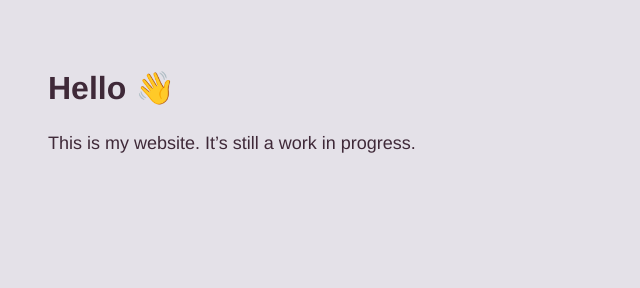
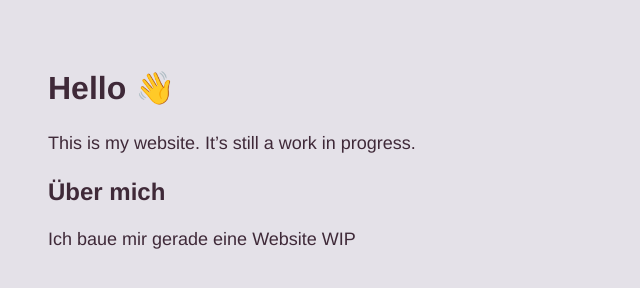
Before and after one commit to vawinkler/vawinkler.github.io, a plain HTML site: page index.html in a window 1280 px wide. Shown: the whole page, without its empty margins (0-640 px from the left). Drawn offline with Linux system fonts and the light colour scheme.

Commit message:
Update index.html

```diff
--- a/index.html
+++ b/index.html
@@ -16,6 +16,11 @@
         font-family: Helvetica, sans-serif;
       }
 
+      h2 {
+        color: #3F2938;
+        font-family: Helvetica, sans-serif;
+      }
+
       p {
         font-size: 18px;
         line-height: 1.6;
@@ -27,6 +32,8 @@
 
     <h1>Hello 👋</h1>
     <p>This is my website. It’s still a work in progress.</p>
+    <h2>Über mich</h2>
+    <p>Ich baue mir gerade eine Website WIP</p>
 
   </body>
 </html>
```
